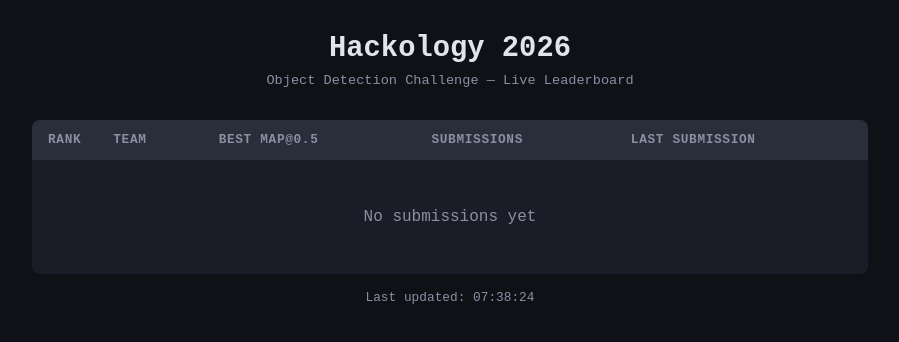
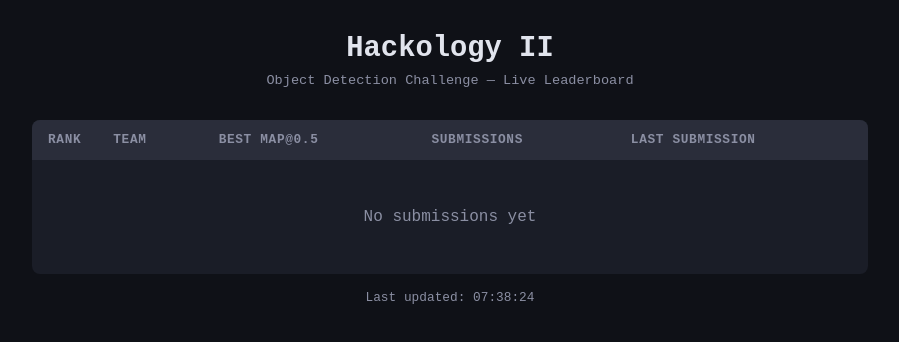
Before and after one commit to hackology-2026/eval-runner, a plain HTML site: page index.html in a window 1280 px wide. Shown: the whole page, without its empty margins (190-1089 px from the left). Drawn offline with Linux system fonts and the light colour scheme.

```diff
--- a/index.html
+++ b/index.html
@@ -3,7 +3,7 @@
 <head>
 <meta charset="UTF-8">
 <meta name="viewport" content="width=device-width, initial-scale=1.0">
-<title>Hackology 2026 — Leaderboard</title>
+<title>Hackology II — Leaderboard</title>
 <style>
   :root {
     --bg: #0f1117;
@@ -84,7 +84,7 @@
 </head>
 <body>
 
-<h1>Hackology 2026</h1>
+<h1>Hackology II</h1>
 <p class="subtitle">Object Detection Challenge — Live Leaderboard</p>
 
 <table>
```
Also changed, not shown: 1 other file.
